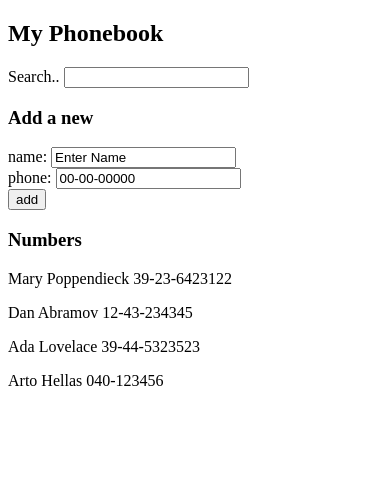
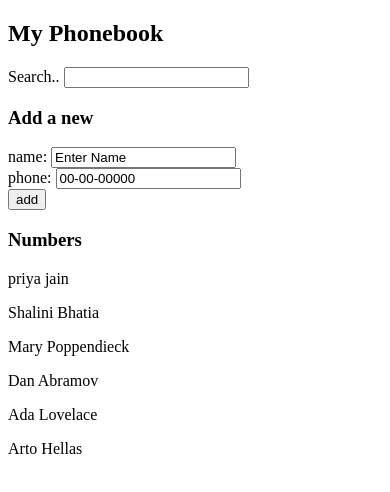
Before and after one commit to nbhatia/full-stack-open, a React (Create React App) app in the folder part2/phonebook/: page / in a window 390 px wide. Shown: the top 492 px of the page. Built offline with nearby package versions, Linux system fonts and the light colour scheme; data requests are answered from the project's data file.

Commit message:
Integrated the phonebook app with a backend server using axios

```diff
--- /dev/null
+++ b/part2/phonebook/db.json
@@ -0,0 +1,34 @@
+{
+  "persons": [
+    {
+      "name": "Arto Hellas",
+      "number": "040-123456",
+      "id": 1
+    },
+    {
+      "name": "Ada Lovelace",
+      "number": "39-44-5323523",
+      "id": 2
+    },
+    {
+      "name": "Dan Abramov",
+      "number": "12-43-234345",
+      "id": 3
+    },
+    {
+      "name": "Mary Poppendieck",
+      "number": "39-23-6423122",
+      "id": 4
+    },
+    {
+      "name": "Shalini Bhatia",
+      "number": "13-26-5796230",
+      "id": 4
+    },
+    {
+      "name": "priya jain",
+      "number": "39-23-6754361",
+      "id": 4
+    }
+  ]
+}
--- a/part2/phonebook/src/App.js
+++ b/part2/phonebook/src/App.js
@@ -1,15 +1,19 @@
-import React, { useState } from "react";
+import React, { useState, useEffect } from "react";
+import axios from "axios";
+
 import Filter from "./components/Filter";
 import Form from "./components/Form";
 import Persons from "./components/Persons";
 
 const App = () => {
-  const [persons, setPersons] = useState([
-    { name: "Arto Hellas", phone: "040-123456" },
-    { name: "Ada Lovelace", phone: "39-44-5323523" },
-    { name: "Dan Abramov", phone: "12-43-234345" },
-    { name: "Mary Poppendieck", phone: "39-23-6423122" }
-  ]);
+  const url = "http://localhost:3001/persons";
+
+  const [persons, setPersons] = useState([]);
+
+  useEffect(() => {
+    console.log("effect");
+    axios.get(url).then(res => setPersons(res.data));
+  }, []);
 
   const [filter, setFilter] = useState("");
 
```
